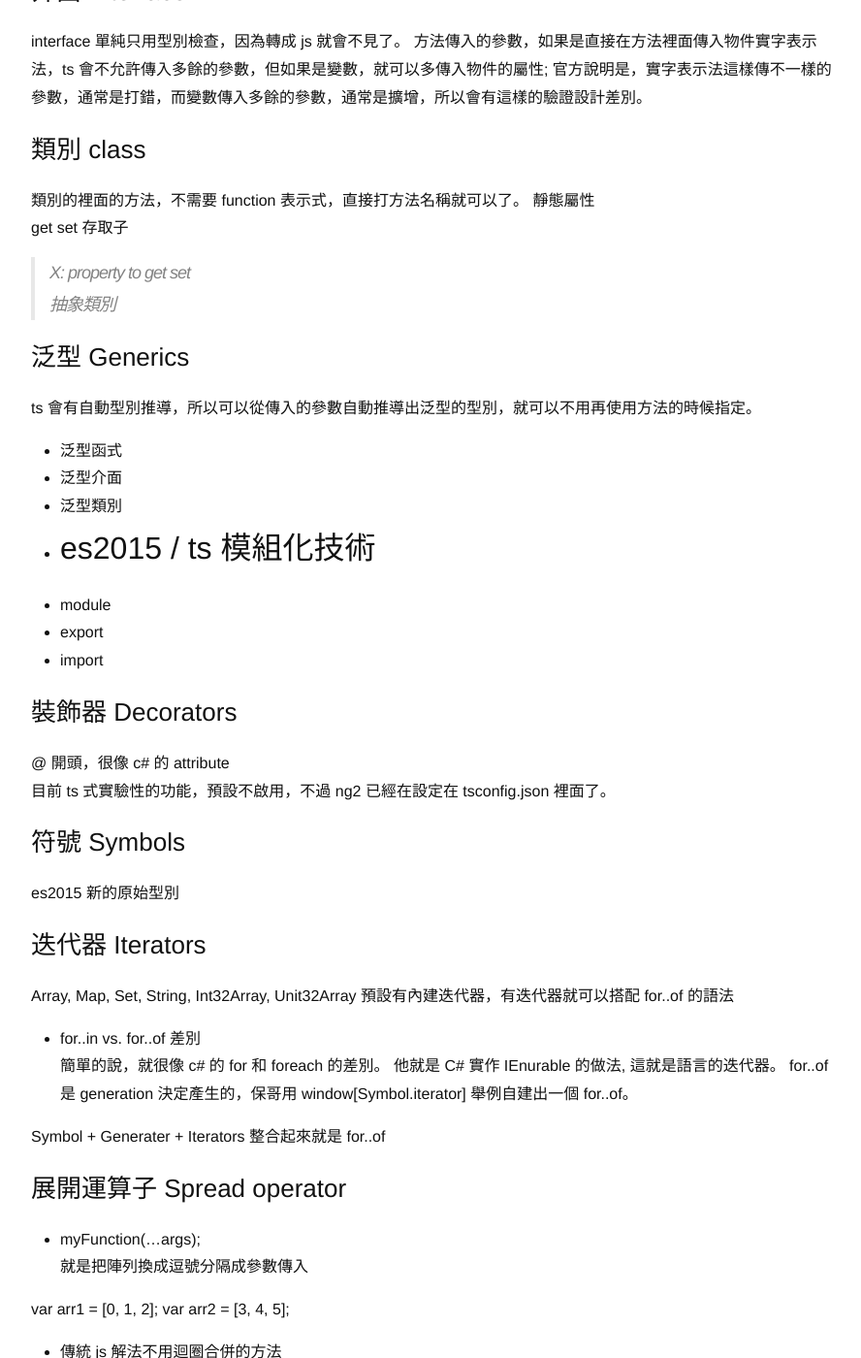
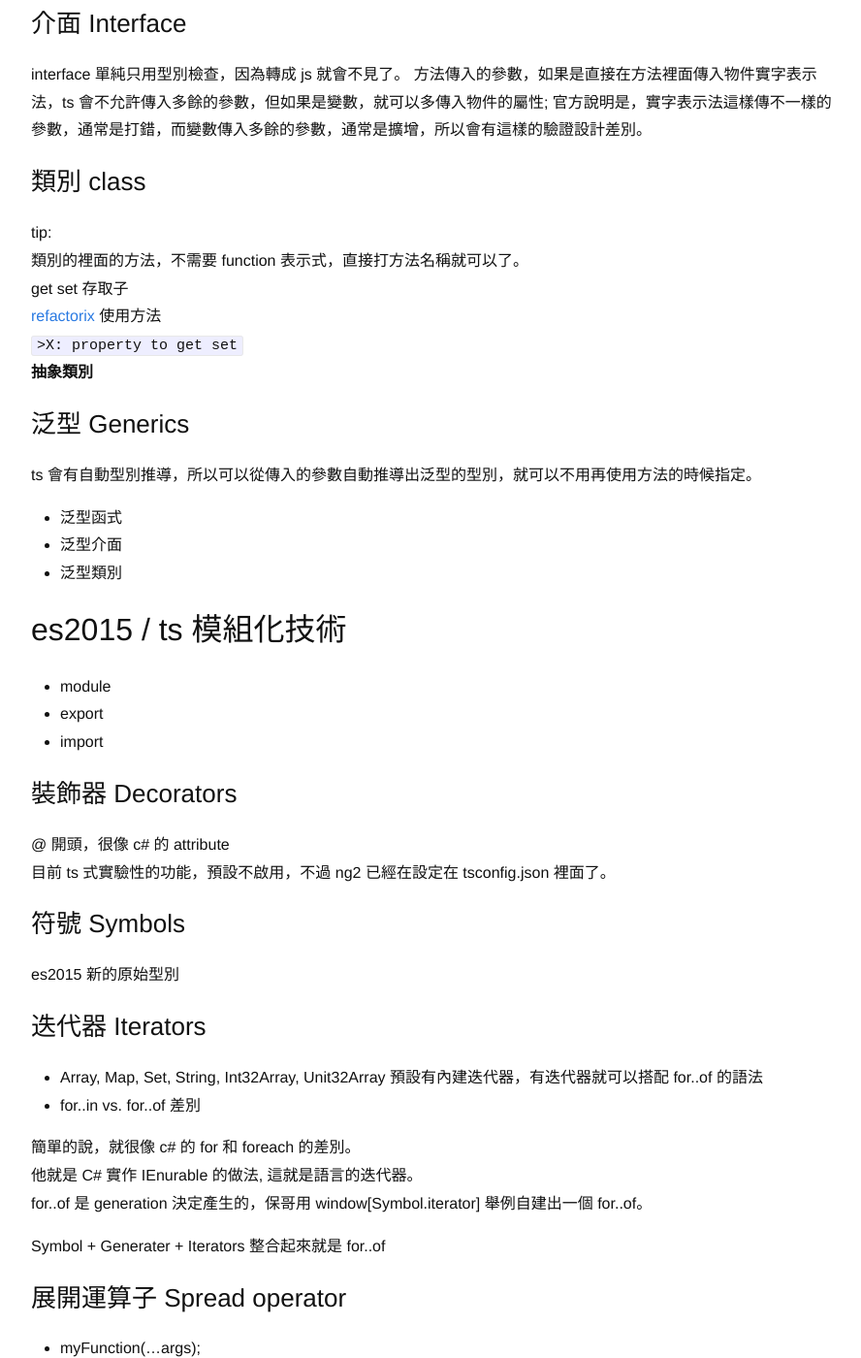
Before and after one commit to livebreeze-zz/livebreeze.github.io, a Jekyll site: the page built from _posts/2016-07-27-Angular2-DevGetStartedClass.md, in a window 1280 px wide and 1400 px high, scrolled down 4132 px. Shown: the whole window at 97% size, without its empty margins (194-1082 px from the left). Built offline with Jekyll 4.4.1, drawn with Linux system fonts in a browser that asks for light colours; some web fonts are replaced; comment, search, counter and statistics services are not loaded; some of the changed text lies outside the part shown.

Commit message:
update post 2016-07-27-Angular2-DevGetStartedClass.md

````diff
--- a/_posts/2016-07-27-Angular2-DevGetStartedClass.md
+++ b/_posts/2016-07-27-Angular2-DevGetStartedClass.md
@@ -105,14 +111,16 @@
 const 如果為物件，其底下的屬性是可以改的。
 重提注意 js hosting 特性，
 
-##### let
+#### let
 可多研究 let 的作用域影響，let 同一個區域範圍內，不允許重複宣告。
 > 以 for 迴圈搭配 setTimeout 印出 i 值做範例
 迴圈計量變數用 var 與 let 的差別，for 迴圈初始化的 i 變數，使用 var 宣告的話會因為提升，印出最後一個值，但 let 宣告的話，在每一個迴圈內是獨立的變數 i, 不會受其他迴圈影響。
 
 
-##### 字串型別
+#### 字串型別
+
 *es6 語法*  **backquote 反引號**用法
+
 ```
 let color: string = "blue";
 color = 'red';
@@ -127,6 +135,7 @@
 ```
 
 ---
+
 # TypeScript
 
 #### TypeScript 練習
@@ -140,7 +149,7 @@
 - Object (物件型別): 一般不會這樣寫，因為比較難看
 - void: 通常用在 function 回傳值，不過 typescript 自己會自動判斷 return 值，所以也可以不寫。
 
-##### 型別轉換 Type assertions
+#### 型別轉換 Type assertions
 
 
 ### 介面 Interface
@@ -149,17 +158,19 @@
 
 
 ### 類別 class
-類別的裡面的方法，不需要 function 表示式，直接打方法名稱就可以了。 靜態屬性
+tip:
+類別的裡面的方法，不需要 function 表示式，直接打方法名稱就可以了。
 get set 存取子
->X: property to get set
-抽象類別
+[refactorix](https://marketplace.visualstudio.com/items?itemName=krizzdewizz.refactorix) 使用方法
+`>X: property to get set`
+**抽象類別**
 
 ### 泛型 Generics
 ts 會有自動型別推導，所以可以從傳入的參數自動推導出泛型的型別，就可以不用再使用方法的時候指定。
 - 泛型函式
 - 泛型介面
 - 泛型類別
--
+
 ## es2015 / ts 模組化技術
 - module
 - export
@@ -173,9 +184,9 @@
 es2015 新的原始型別
 
 ### 迭代器 Iterators
-Array, Map, Set, String, Int32Array, Unit32Array  預設有內建迭代器，有迭代器就可以搭配 for..of 的語法
+- Array, Map, Set, String, Int32Array, Unit32Array  預設有內建迭代器，有迭代器就可以搭配 for..of 的語法
+- for..in vs. for..of 差別
 
-- for..in vs. for..of 差別
 簡單的說，就很像 c# 的 for 和 foreach 的差別。
 他就是 C# 實作 IEnurable 的做法, 這就是語言的迭代器。
 for..of 是 generation 決定產生的，保哥用 window[Symbol.iterator] 舉例自建出一個 for..of。
@@ -187,9 +198,10 @@
 - myFunction(...args);
   就是把陣列換成逗號分隔成參數傳入
 
-
+```
 var arr1 = [0, 1, 2];
 var arr2 = [3, 4, 5];
+```
 
 - 傳統 js 解法不用迴圈合併的方法
   `Array.prototype.push.apply(arr1, arr2);`
@@ -197,6 +209,7 @@
   `arr1.push(...arr2);`
 
 更彈性的函式參數傳入
+
 - function myFunction(v, w, x, y z) {}
 - var args = [0, 1];
 - myFunction(-1, ...args, 2, ...[3]);
@@ -209,6 +222,7 @@
 ```
 
 Immutable.js 舉例
+
 ```
 var a = [1, 2, 3]
 var b = 4;
@@ -227,9 +241,9 @@
 基本原則: 只要有實作迭代器(Iterators) 就可以使用展開運算子。
 必須能有 for..of 才有辦法實作出迭代器。
 
-
 *ES6 新特性*
 **其餘參數(Rest parameters)**
+
 ```
 // 以前 js 的抓法
 var args = Array.prototype.slice.call(arguments, f.length);`
````
Also changed, not shown: other parts of _posts/2016-07-27-Angular2-DevGetStartedClass.md (+11 -5 lines).
